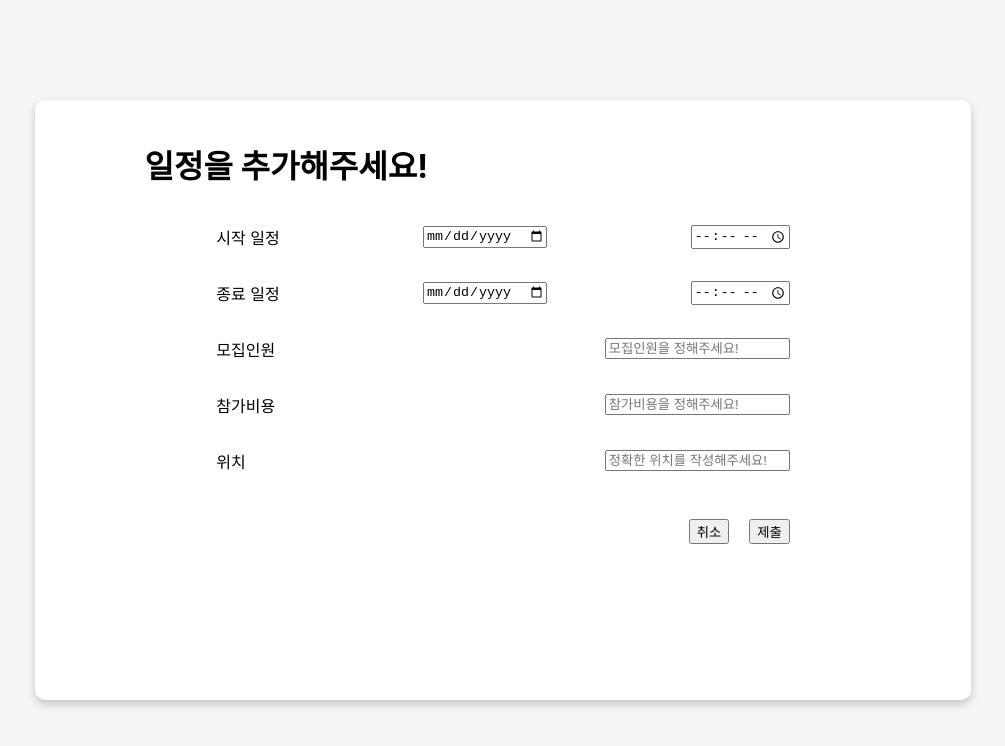
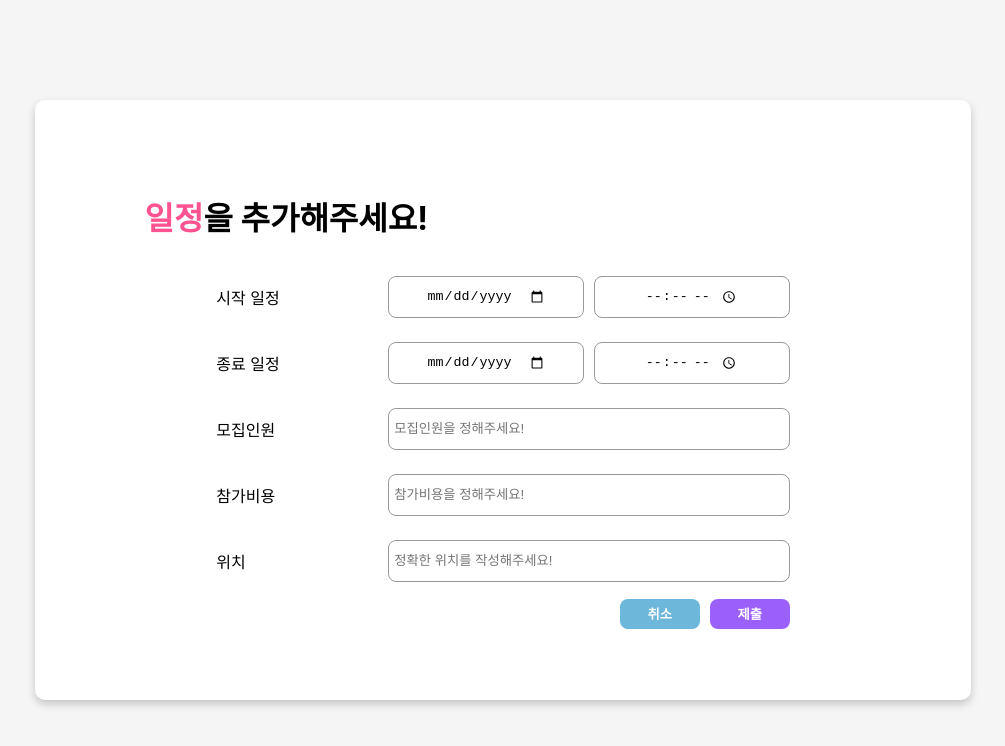
Before and after one commit to DoYous/Senials-Frontend, a React (Create React App) app in the folder senials_frontend/: page /partyMeet in a window 1280 px wide. Shown: the top 746 px of the page, without its empty margins (137-1142 px from the left). Built offline with nearby package versions, Linux system fonts and the light colour scheme.

Commit message:
매칭 게시판 상세 일정 추가 틀 css 추가

```diff
--- a/senials_frontend/src/pages/party/partyMeet.js
+++ b/senials_frontend/src/pages/party/partyMeet.js
@@ -6,39 +6,49 @@ function PartyMeet() {
         <div className={styles.bigDiv}>
             <div className={styles.smallDiv}>
         <form>
-            <h1>일정을 추가해주세요!</h1>
+            <h1 className={styles.nameflexDiv}><div className={styles.pink}>일정</div>을 추가해주세요!</h1>
             <div className={styles.bigSelectDiv}>
 
                 <div className={styles.selectDiv}>
                     <div className={styles.flexDiv}>
                         <p><label htmlFor="meetStartDate">시작 일정</label></p>
+                        <div className={styles.inputDiv}>
                         <input type="date" id="meetStartDate" name="meetStartDate" />
-                        <input type="time" id="meetStartTime" name="meetStartTime" />
+                        <input type="time" id="meetStartTime" name="meetStartTime" className={styles.marginLeft}/>
+                    </div>
                     </div>
                     <div className={styles.flexDiv}>
                         <p><label htmlFor="meetEndDate">종료 일정</label></p>
+                        <div className={styles.inputDiv}>
                         <input type="date" id="meetEndDate" name="meetEndDate" />
-                        <input type="time" id="meetEndTime" name="meetEndTime" />
+                        <input type="time" id="meetEndTime" name="meetEndTime" className={styles.marginLeft}/>
+                        </div>
                     </div>
 
                     <div className={styles.flexDiv}>
                     <p>모집인원</p>
-                    <input type="number" placeholder="모집인원을 정해주세요!" />
+                        <div className={styles.inputDiv}>
+                            <input type="number" placeholder="모집인원을 정해주세요!" />
+                        </div>
                     </div>
 
                     <div className={styles.flexDiv}>
                     <p>참가비용</p>
-                    <input type="number" placeholder="참가비용을 정해주세요!" />
+                        <div className={styles.inputDiv}>
+                            <input type="number" placeholder="참가비용을 정해주세요!" />
+                        </div>
                     </div>
 
                     <div className={styles.flexDiv}>
                     <p>위치</p>
-                    <input type="text" placeholder="정확한 위치를 작성해주세요!" />
+                        <div className={styles.inputDiv}>
+                            <input type="text" placeholder="정확한 위치를 작성해주세요!" />
+                        </div>
+                        </div>
+                    <div className={styles.btnDiv}>
+                        <button className={`${styles.commonBtn} ${styles.marginLeftAuto}`}>취소</button>
+                        <button className={`${styles.importantBtn} ${styles.marginLeft}`}>제출</button>
                     </div>
-                <div className={styles.btnDiv}>
-                    <button>취소</button>
-                    <button type={"submit"}>제출</button>
-                </div>
                 </div>
             </div>
         </form>
--- a/senials_frontend/src/pages/party/partyMeet.module.css
+++ b/senials_frontend/src/pages/party/partyMeet.module.css
@@ -1,3 +1,9 @@
+.pink{color: #FF5391}
+.nameflexDiv{    display: flex;
+    flex-direction: row;
+    align-items: center;
+    justify-content: flex-start;
+    margin-bottom: 30px;}
 .bigDiv{height: 800px;
     background: #f5f5f5;
     display: flex;
@@ -14,26 +20,67 @@
     padding: 20px;
     border-radius: 10px;
     box-shadow: 0 4px 8px rgba(0, 0, 0, 0.2);
+    justify-content: center;
 }
 form{width: 80%}
 .flexDiv{display: flex;
     width: 100%;
     justify-content: space-between;
     flex-direction: row;
-    align-items: center;}
+    align-items: center;
+    margin-bottom: 10px;}
 .bigSelectDiv{    width: 100%;
     display: flex;
     align-items: center;
     justify-content: center;
     flex-direction: column;}
 .selectDiv{width:80%}
-textarea{
+.inputDiv{
+    height: 40px;
+    width: 70%;
+    display: flex;
+    flex-direction: row;
+    align-items: center;
+    justify-content: center;
+}
+input{    border: 1.3px solid #999999;
+    padding: 0px 5px;
+    border-radius: 8px;
+    height: 100%;
     width: 100%;
-    height: 200px;
-}
+    display: flex;
+    flex-direction: row;
+    align-items: center;
+    justify-content: space-around;}
 .btnDiv{width: 100%;
     display: flex;
     flex-direction: row;
     justify-content: flex-end;}
-button{margin-left: 20px;
-    margin-top: 30px;}
+
+.commonBtn {
+    padding: 0 10px;
+    background-color: #6CB7DA;
+    color: white;
+    border: none;
+    border-radius: 8px;
+    min-width: 80px;
+    height: 30px;
+    font-weight: bold;
+}
+.importantBtn {
+    padding: 0 10px;
+    background-color: #9B60FA;
+    color: white;
+    border: none;
+    border-radius: 8px;
+    min-width: 80px;
+    height: 30px;
+    font-weight: bold;
+}
+.marginLeftAuto {
+    margin-left: auto;
+}
+
+.marginLeft {
+    margin-left: 10px;
+}
```
